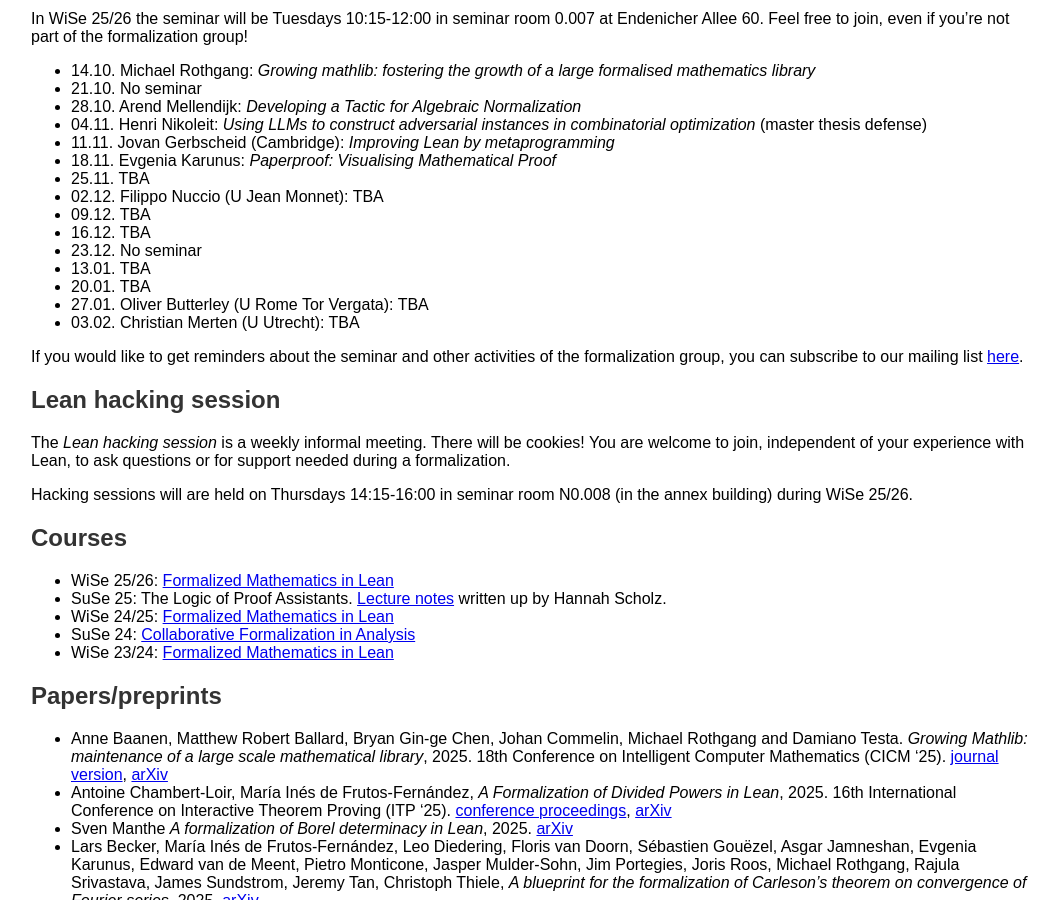
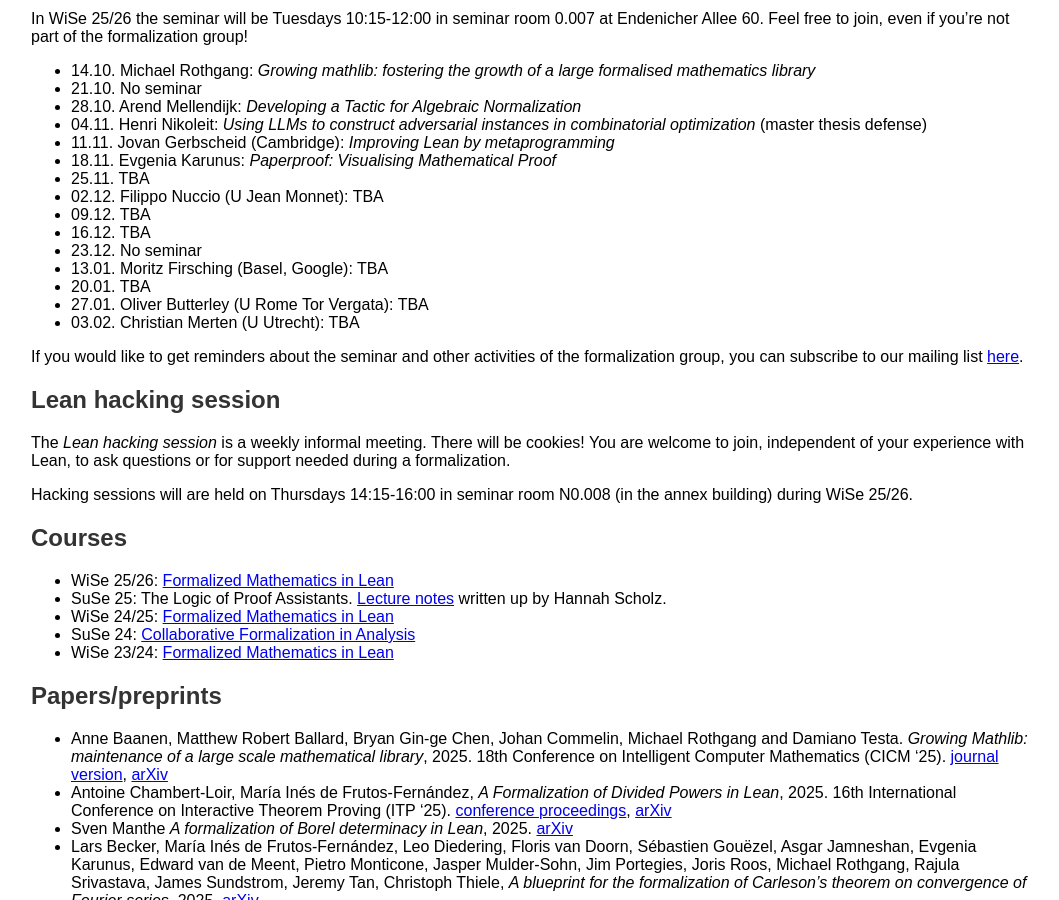
Before and after one commit to fpvandoorn/fpvandoorn.github.io, a Jekyll site: the page built from formalized-mathematics.md, in a window 1280 px wide and 900 px high, scrolled down 690 px. Shown: the whole window, without its empty margins (109-1168 px from the left). Built offline with Jekyll 4.4.1, drawn with Linux system fonts in a browser that asks for light colours; our own code applies the rules of GitHub Pages for plain Markdown files.

Commit message:
move Moritz' talk

```diff
--- a/formalized-mathematics.md
+++ b/formalized-mathematics.md
@@ -50,10 +50,10 @@
 * 18.11. Evgenia Karunus: *Paperproof: Visualising Mathematical Proof*
 * 25.11. TBA
 * 02.12. Filippo Nuccio (U Jean Monnet): TBA
-* 09.12. TBA <!-- Moritz Firsching (Basel, Google): TBA (to be moved) -->
+* 09.12. TBA
 * 16.12. TBA
 * 23.12. No seminar
-* 13.01. TBA
+* 13.01. Moritz Firsching (Basel, Google): TBA
 * 20.01. TBA
 * 27.01. Oliver Butterley (U Rome Tor Vergata): TBA
 * 03.02. Christian Merten (U Utrecht): TBA
```
